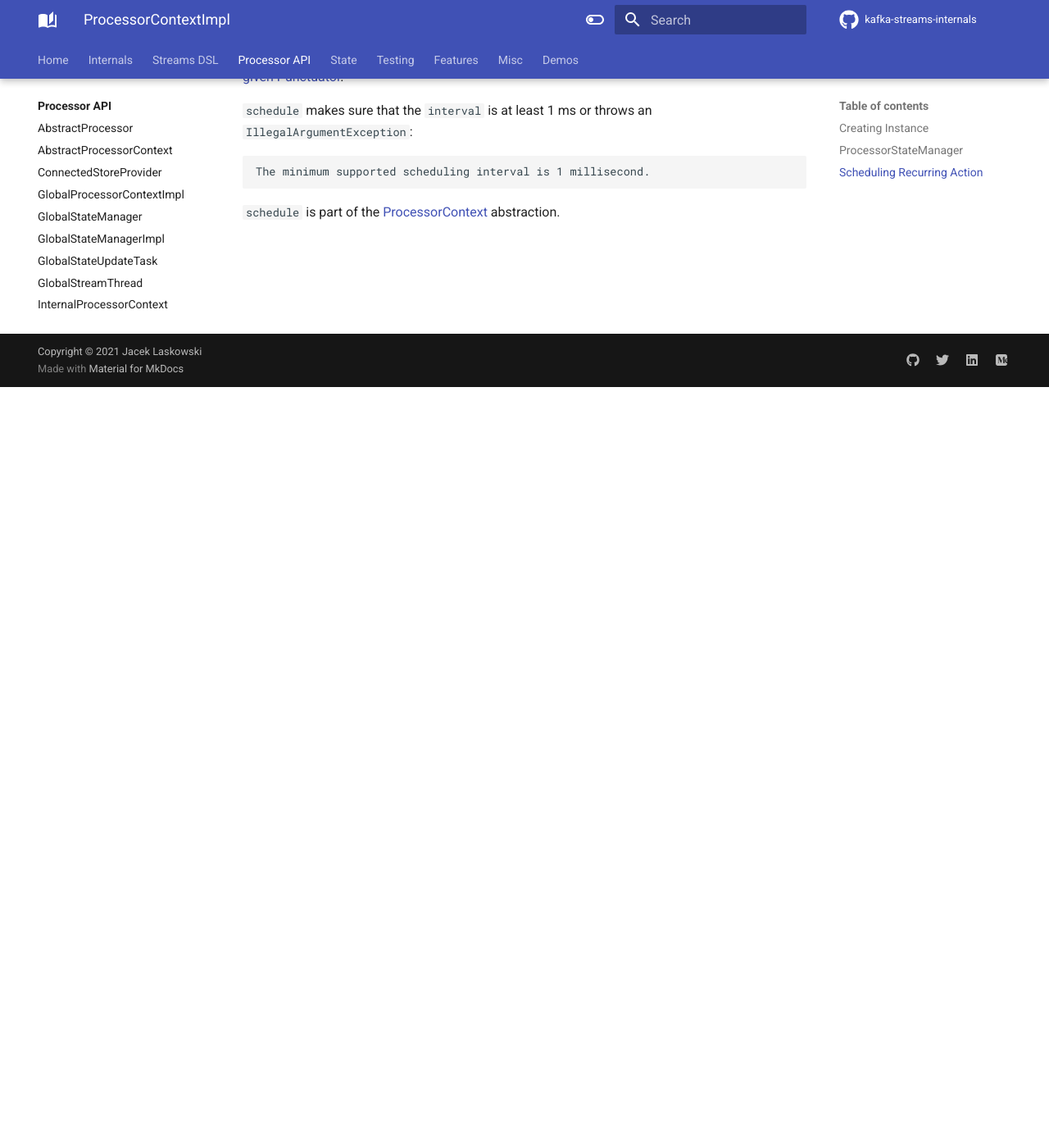
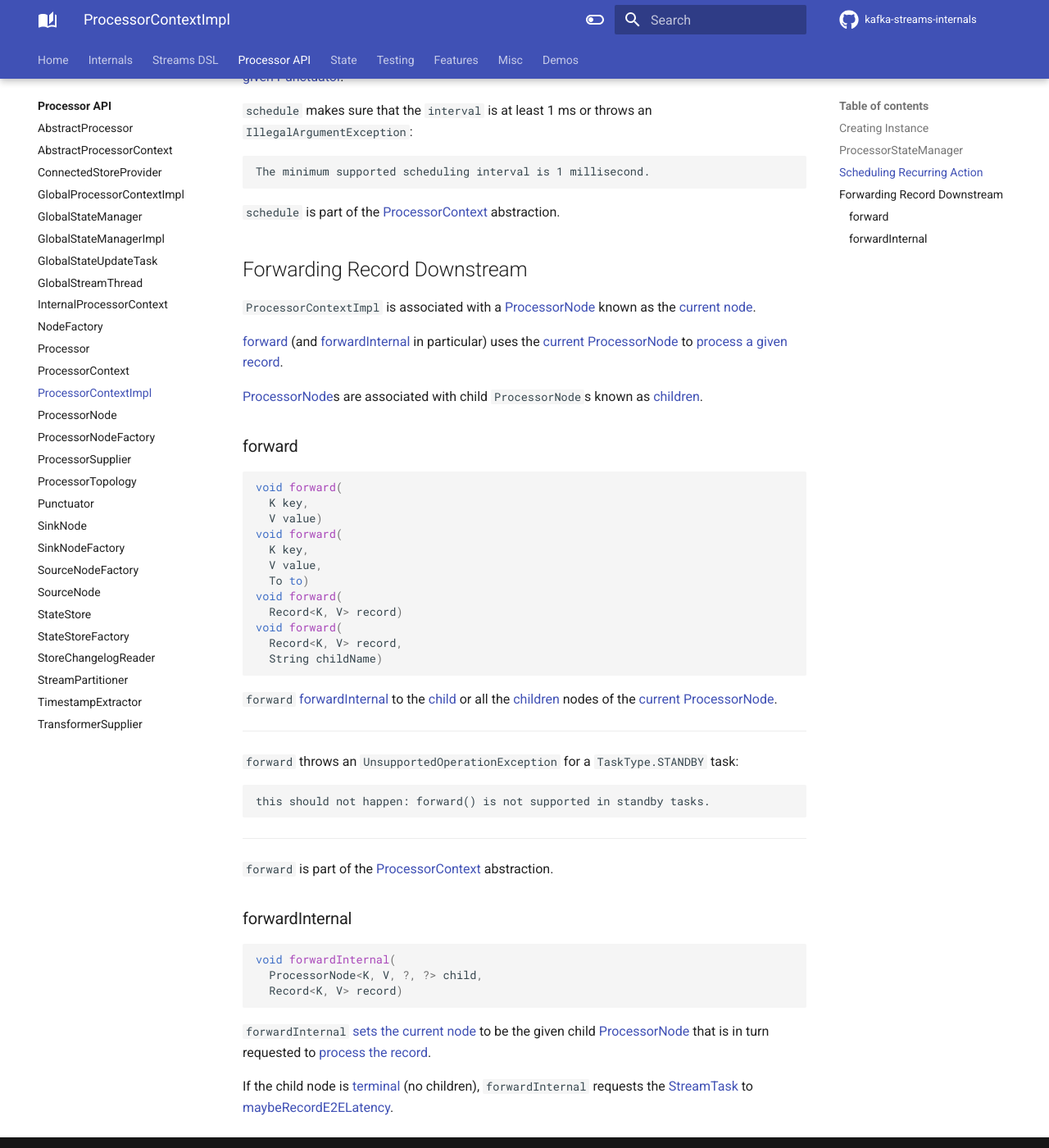
Before and after one commit to japila-books/kafka-streams-internals, an MkDocs documentation site: the page built from docs/processor/ProcessorContextImpl.md, in a window 1280 px wide and 1400 px high, scrolled down 928 px. Shown: the whole window at 82% size. Built offline with MkDocs 1.6.1 and Material for MkDocs 9.7.7, drawn with Linux system fonts in a browser that asks for light colours; comment, search, counter and statistics services are not loaded.

Commit message:
ProcessorContext.forward + ProcessorNodes

````diff
--- a/docs/processor/ProcessorContextImpl.md
+++ b/docs/processor/ProcessorContextImpl.md
@@ -39,3 +39,54 @@
 ```
 
 `schedule` is part of the [ProcessorContext](ProcessorContext.md#schedule) abstraction.
+
+## Forwarding Record Downstream
+
+`ProcessorContextImpl` is associated with a [ProcessorNode](ProcessorNode.md) known as the [current node](#currentNode).
+
+[forward](#forward) (and [forwardInternal](#forwardInternal) in particular) uses the [current ProcessorNode](#currentNode) to [process a given record](ProcessorNode.md#process).
+
+[ProcessorNode](ProcessorNode.md)s are associated with child `ProcessorNode`s known as [children](ProcessorNode.md#children).
+
+### <span id="forward"> forward
+
+```java
+void forward(
+  K key,
+  V value)
+void forward(
+  K key,
+  V value,
+  To to)
+void forward(
+  Record<K, V> record)
+void forward(
+  Record<K, V> record,
+  String childName)
+```
+
+`forward` [forwardInternal](#forwardInternal) to the [child](ProcessorNode.md#getChild) or all the [children](ProcessorNode.md#children) nodes of the [current ProcessorNode](#currentNode).
+
+---
+
+`forward` throws an `UnsupportedOperationException` for a `TaskType.STANDBY` task:
+
+```text
+this should not happen: forward() is not supported in standby tasks.
+```
+
+---
+
+`forward` is part of the [ProcessorContext](ProcessorContext.md#forward) abstraction.
+
+### <span id="forwardInternal"> forwardInternal
+
+```java
+void forwardInternal(
+  ProcessorNode<K, V, ?, ?> child,
+  Record<K, V> record)
+```
+
+`forwardInternal` [sets the current node](AbstractProcessorContext.md#setCurrentNode) to be the given child [ProcessorNode](ProcessorNode.md) that is in turn requested to [process the record](ProcessorNode.md#process).
+
+If the child node is [terminal](ProcessorNode.md#isTerminalNode) (no children), `forwardInternal` requests the [StreamTask](#streamTask) to [maybeRecordE2ELatency](../StreamTask.md#maybeRecordE2ELatency).
````
Also changed, not shown: docs/processor/Processor.md (+2 -0 lines), docs/processor/ProcessorContext.md (+14 -0 lines), docs/processor/ProcessorNode.md (+34 -1 lines), docs/processor/ProcessorTopology.md (+29 -5 lines).
